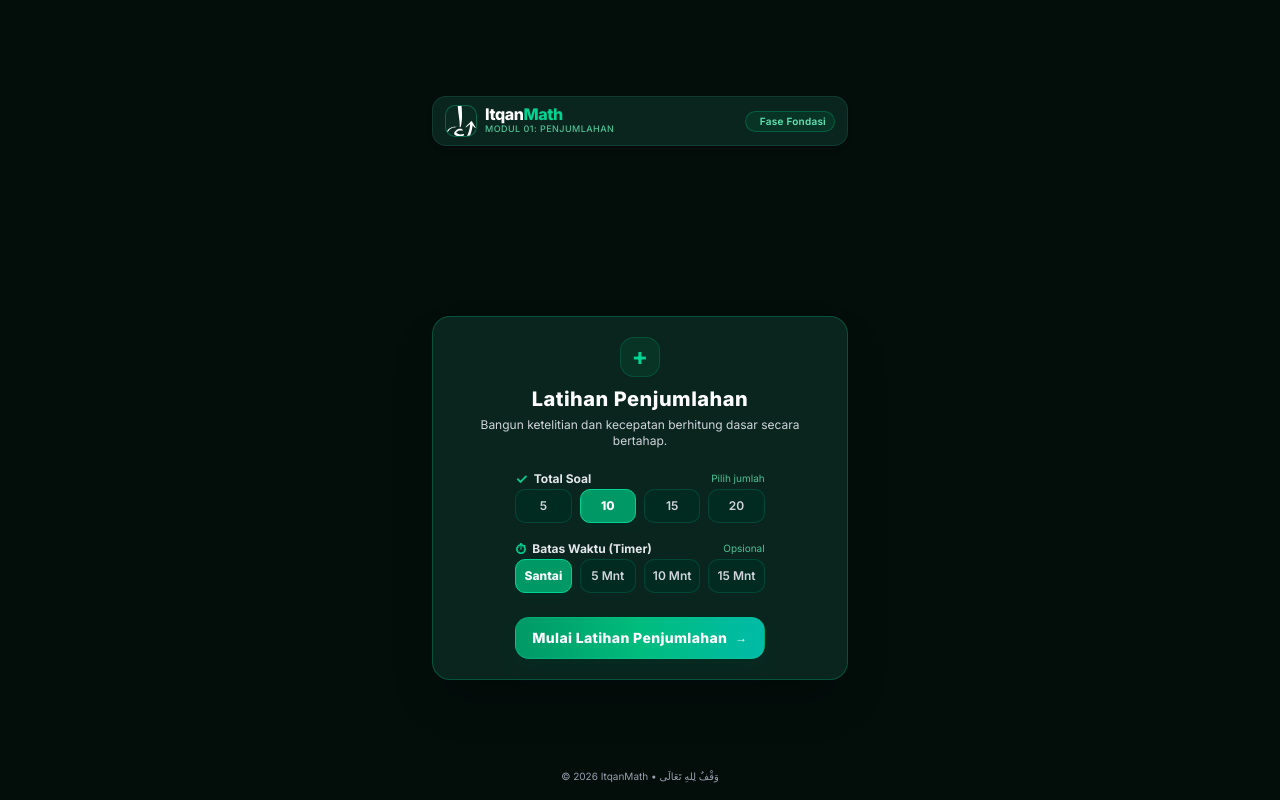
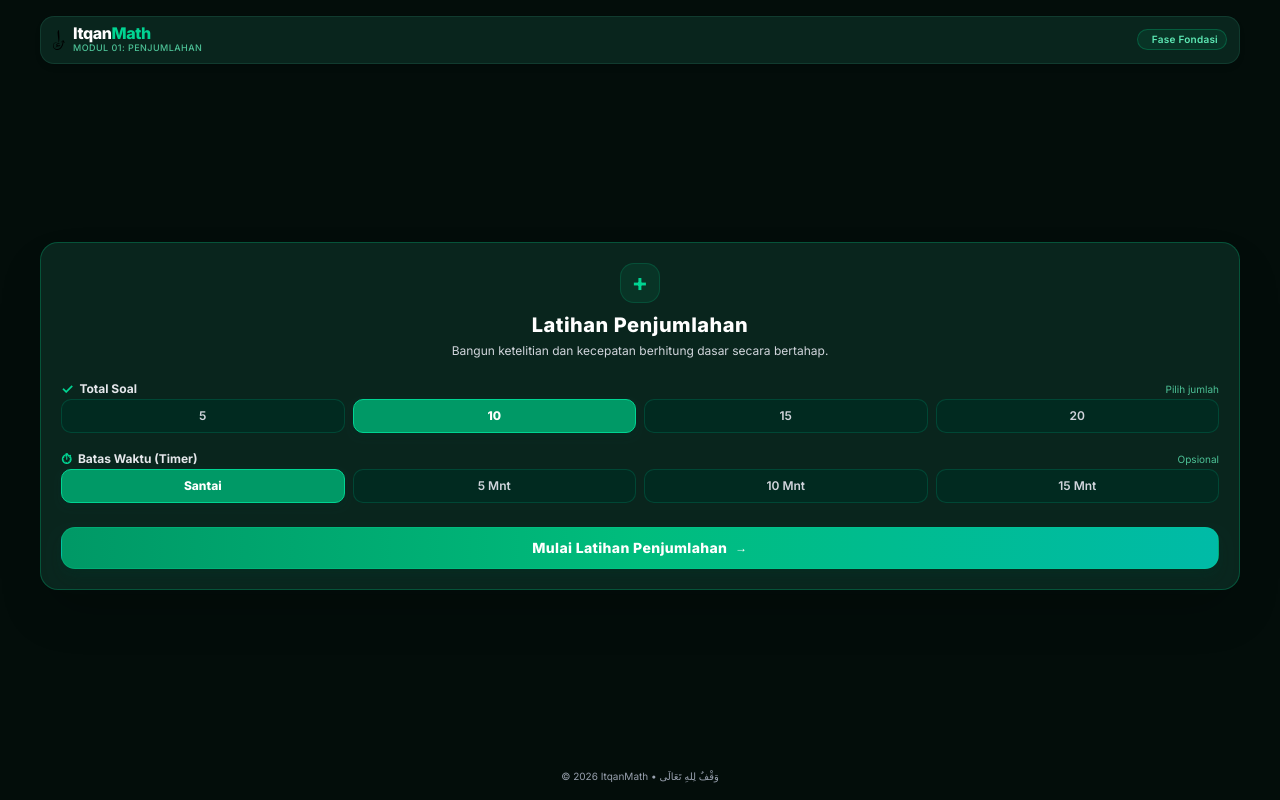
Before and after one commit to aqajade/reza-ui, a Next.js app: page / in a window 1280 px wide. Built offline with nearby package versions, Linux system fonts and the light colour scheme.

Commit message:
page-section modular main x composite + logo aspect

```diff
--- a/src/app/globals.css
+++ b/src/app/globals.css
@@ -8,8 +8,9 @@
 
 :root {
   --container-figma-max-width: 1440px;
-  --section-py-mobile: 2.5rem;
-  --section-py-desktop: 5rem;
+  /* vertical padding token */
+  --section-py-mobile: 16px; /*  */
+  --section-py-desktop: 16px; /* */
   /* horizontal padding token */
   --container-px-mobile: 1rem; /* 16px */
   --container-px-desktop: 7.5rem; /* 120px */
@@ -20,7 +21,8 @@
   --primary-300: #2e745d;
   --primary-400: #50836a;
   --primary-500: #146951;
-  --background: oklch(1 0 0);
+  /* --background: oklch(1 0 0); */
+  --background: #030d0a;
   --foreground: oklch(0.145 0 0);
   --card: oklch(1 0 0);
   --card-foreground: oklch(0.145 0 0);
@@ -154,7 +156,7 @@
 }
 
 @utility page-section {
-  @apply min-h-screen xl:min-h-auto py-(--section-py-mobile) lg:py-(--section-py-desktop);
+  @apply py-(--section-py-mobile) lg:py-(--section-py-desktop);
 }
 
 @utility custom-container {
--- a/src/components/layout/stack/BaseStack.tsx
+++ b/src/components/layout/stack/BaseStack.tsx
@@ -5,6 +5,8 @@ import { cn } from '@/lib/utils';
 import type { LayoutConfig } from '@/types/layout/base';
 
 export type StackConfigInput = LayoutConfig | { layout?: LayoutConfig };
+
+export const StackLayout = BaseStack;
 
 export type BaseStackProps = React.ComponentProps<'div'> & {
   config?: StackConfigInput;
@@ -24,11 +26,12 @@ export function BaseStack({
     config && 'layout' in config ? (config.layout as LayoutConfig) : (config as LayoutConfig);
   const direction = resolvedLayout?.stackDirection || stackDirection;
   const resolvedClass = resolvedLayout?.stackClass || stackClass;
+  const Element = (resolvedLayout?.stackElement || 'div') as React.ElementType;
 
   return (
-    <div
+    <Element
       className={cn(
-        'flex',
+        'flex min-h-0',
         direction === 'col' ? 'flex-col' : 'flex-row',
         'stack-layout',
         resolvedClass,
@@ -37,6 +40,6 @@ export function BaseStack({
       {...props}
     >
       {children}
-    </div>
+    </Element>
   );
 }
--- a/src/components/renderer/PageRenderer.tsx
+++ b/src/components/renderer/PageRenderer.tsx
@@ -41,13 +41,27 @@ export type SectionComponentProps<TData = never> = {
 /**
  * Visual registry Land ItqanMath — komponen PEMBUNGKUS tipis yang menelan
  * `data` kosong agar LandingItqanMath bebas dari noise kontrak renderer.
- * Tempat aman bila kelak ada props tambahan (mis. onStart) yang perlu
- * disuntikkan dari sisi server.
+ * headerData & footerData disuntikkan dari page.data di level renderer
+ * (satu-satunya tempat yang sah membaca multi-section data sekaligus —
+ * sesuai ADR 5: section sendiri DILARANG import landingPageData).
  */
 function LandingItqanMathSection({
+  data,
   className,
-}: SectionComponentProps<LandingPageData['landingItqanMath']>) {
-  return <LandingItqanMath data={{}} className={className} />;
+  headerData,
+  footerData,
+}: SectionComponentProps<LandingPageData['landingItqanMath']> & {
+  headerData?: LandingPageData['headerItqanMath'];
+  footerData?: LandingPageData['footerItqanMath'];
+}) {
+  return (
+    <LandingItqanMath
+      data={data}
+      headerData={headerData}
+      footerData={footerData}
+      className={className}
+    />
+  );
 }
 
 /**
@@ -90,11 +104,28 @@ export function PageRenderer({ page }: PageRendererProps) {
           return null;
         }
 
-        return createElement(SectionComponent, {
+        // Props dasar yang berlaku untuk semua section
+        const baseProps = {
           key: section.id,
           data: data[section.id],
           className: section.className,
-        });
+        };
+
+        // Props tambahan khusus LandingItqanMath: suntikkan data sibling section
+        // di sini (satu-satunya tempat sah membaca multi-section — ADR 5).
+        if (section.id === 'landingItqanMath') {
+          return (
+            <LandingItqanMathSection
+              key={section.id}
+              data={data.landingItqanMath}
+              headerData={data.headerItqanMath}
+              footerData={data.footerItqanMath}
+              className={section.className}
+            />
+          );
+        }
+
+        return createElement(SectionComponent, baseProps);
       })}
     </>
   );
--- /dev/null
+++ b/src/components/sections/FooterItqanMath.tsx
@@ -0,0 +1,15 @@
+// src/components/sections/FooterItqanMath.tsx
+import { SectionHeader } from '@/components/layout/header/SectionHeader';
+import { PageSection } from '@/components/layout/PageSection';
+
+/**
+ * FooterItqanMath – Zero‑props Server Component.
+ * Configuration is injected by the surrounding <DataInjector> in the parent.
+ */
+export function FooterItqanMath() {
+  return (
+    <PageSection>
+      <SectionHeader />
+    </PageSection>
+  );
+}
--- a/src/components/sections/HeaderItqanMath.tsx
+++ b/src/components/sections/HeaderItqanMath.tsx
@@ -1,41 +1,30 @@
+// src/components/sections/HeaderItqanMath.tsx
 import { SectionBadge } from '@/components/layout/badge/SectionBadge';
 import { CustomContainer } from '@/components/layout/CustomContainer';
-import { DataInjector } from '@/components/layout/DataInjector';
 import { ContentHeader } from '@/components/layout/header/ContentHeader';
 import { ImageContainer } from '@/components/layout/ImageContainer';
 import { PageSection } from '@/components/layout/PageSection';
 import { ContentStack } from '@/components/layout/stack/ContentStack';
 import { SectionStack } from '@/components/layout/stack/SectionStack';
-import type { LandingPageData } from '@/types/layout/landing-page';
-
-export type HeaderItqanMathProps = {
-  data: LandingPageData['headerItqanMath'];
-};
 
 /**
- * HeaderItqanMath
- *
- * 100% Server Component murni (RSC) & Data-Driven sesuai doktrin rscoclsddsddryzaapfpsmbip.
- * Menggunakan <DataInjector data={data}> untuk auto-injection zero-props ke primitif semantik.
- * Murni Zero Hardcode Class & Zero Micro-Props Drilling.
+ * HeaderItqanMath – Zero‑props Server Component.
+ * All configuration is injected by the surrounding <DataInjector> in the parent.
  */
-export function HeaderItqanMath({ data }: HeaderItqanMathProps) {
+export function HeaderItqanMath() {
   return (
-    <DataInjector data={data}>
     <PageSection>
       <CustomContainer>
         <SectionStack>
-            {/* Sisi Kiri: Logo + Title & Subtitle */}
+          {/* Left side: logo + title & subtitle */}
           <ContentStack>
             <ImageContainer />
             <ContentHeader />
           </ContentStack>
-
-            {/* Sisi Kanan: SectionBadge Status (Auto-Injected Zero-Props) */}
+          {/* Right side: auto‑injected SectionBadge */}
           <SectionBadge />
         </SectionStack>
       </CustomContainer>
     </PageSection>
-    </DataInjector>
   );
 }
--- a/src/components/sections/LandingItqanMath.tsx
+++ b/src/components/sections/LandingItqanMath.tsx
@@ -1,69 +1,71 @@
 // ⚠️ TANPA 'use client' — ini induk dari pola "Client Leaf".
 // Section ini 100% Server Component. Interaktivitas (state, klik, submit)
 // DIAMANKAN di <PracticeSetup> (client leaf) di ujung render tree.
-import * as React from 'react';
-
 import { CustomContainer } from '@/components/layout/CustomContainer';
+import { DataInjector } from '@/components/layout/DataInjector';
 import { PageSection } from '@/components/layout/PageSection';
-import { CardStack } from '@/components/layout/stack/CardStack';
+import { FooterItqanMath } from '@/components/sections/FooterItqanMath';
 import { HeaderItqanMath } from '@/components/sections/HeaderItqanMath';
 import { PracticeSetup } from '@/components/ui/PracticeSetup';
-import { landingPageData } from '@/data/landing-page';
-import { cn } from '@/lib/utils';
+import type { LandingPageData } from '@/types/layout/landing-page';
+
+import { SectionHeader } from '../layout/header/SectionHeader';
+import { SectionStack } from '../layout/stack/SectionStack';
 
 export type LandingItqanMathProps = {
-  data?: Record<string, never>;
-  headerData?: typeof landingPageData.headerItqanMath;
+  data: LandingPageData['landingItqanMath'];
+  headerData?: LandingPageData['headerItqanMath'];
+  footerData?: LandingPageData['footerItqanMath'];
   className?: string;
 };
 
+/**
+ * LandingItqanMath
+ *
+ * 100% Server Component murni (RSC) & Data-Driven sesuai doktrin rscoclsddsddryzaapfpsmbip.
+ *
+ * Memanfaatkan <DataInjector data={data} slots={...}> untuk auto-injection props
+ * deklaratif (Zero-Props) lintas 3 section berbeda:
+ *   - data            → landingItqanMath (konteks default: PageSection, SectionStack, SectionHeader)
+ *   - slots.HeaderItqanMath → headerItqanMath  (konteks swap: seluruh sub-tree HeaderItqanMath)
+ *   - slots.FooterItqanMath → footerItqanMath  (konteks swap: seluruh sub-tree FooterItqanMath)
+ *
+ * Tidak ada props manual, tidak ada import data langsung di section (ADR 5).
+ */
 export function LandingItqanMath({
-  headerData = landingPageData.headerItqanMath,
-  className,
+  data,
+  headerData,
+  footerData,
 }: LandingItqanMathProps) {
   return (
-    <PageSection
-      sectionElement='section'
-      className={cn(
-        'flex h-screen w-screen flex-col justify-between overflow-hidden bg-[#030D0A] p-2 text-gray-100 select-none sm:p-4',
-        className
-      )}
+    <DataInjector
+      data={data}
+      slots={{
+        HeaderItqanMath: headerData,
+        FooterItqanMath: footerData,
+      }}
     >
-      <CustomContainer containerClass='w-full max-w-md mx-auto flex flex-col h-full justify-between'>
-        {/* 1. Header Modular (Logo + Title + Badge Status) */}
-        <HeaderItqanMath data={headerData} />
-
-        {/* 2. Main Card Container (Glass Card Form Setup) */}
-        <main className='my-auto flex min-h-0 w-full flex-1 flex-col justify-center'>
-          <CardStack className='flex flex-col justify-between gap-4 rounded-2xl border border-emerald-500/30 bg-[#0B2B22]/85 p-4 shadow-2xl backdrop-blur-md sm:p-5'>
+      <PageSection>
+        <CustomContainer>
+          {/* 1. Header Modular (Logo + Title + Badge Status)
+              DataInjector auto-swap ke slots.HeaderItqanMath untuk seluruh sub-tree ini. */}
+          <HeaderItqanMath />
+          {/* 2. Main Card Container (Glass Card Form Setup)
+              Injeksi dari data.section (konteks default landingItqanMath). */}
+          <SectionStack>
             {/* Icon & Judul Topik Utama */}
-            <div className='flex flex-col items-center gap-1 text-center'>
-              <div className='mb-1 inline-flex h-10 w-10 items-center justify-center rounded-xl border border-emerald-500/20 bg-emerald-500/10 text-emerald-400'>
-                <span className='text-2xl leading-none font-bold'>+</span>
-              </div>
-              <h1 className='text-lg font-extrabold tracking-wide text-white sm:text-xl'>
-                Latihan Penjumlahan
-              </h1>
-              <p className='text-xs text-gray-300'>
-                Bangun ketelitian dan kecepatan berhitung dasar secara bertahap.
-              </p>
-            </div>
-
+            <SectionHeader />
             {/* 🌱 CLIENT BOUNDARY — satu-satunya daun yang "use client".
-                Form ini di-serialisasi KOSONG ke browser: semua label &
-                opsi dirender di server sebagai children. JS klien hanya
-                memuat state total/timer. */}
+                  Form ini di-serialisasi KOSONG ke browser: semua label &
+                  opsi dirender di server sebagai children. JS klien hanya
+                  memuat state total/timer. */}
             <PracticeSetup />
-          </CardStack>
-        </main>
-
-        {/* 3. Footer Ringkas */}
-        <footer className='mt-2 w-full shrink-0 text-center'>
-          <p className='text-[10px] text-gray-400'>
-            &copy; 2026 ItqanMath • وَقْفٌ لِلهِ تَعَالَى
-          </p>
-        </footer>
-      </CustomContainer>
-    </PageSection>
+          </SectionStack>
+          {/* 3. Footer Modular
+              DataInjector auto-swap ke slots.FooterItqanMath untuk seluruh sub-tree ini. */}
+          <FooterItqanMath />
+        </CustomContainer>
+      </PageSection>
+    </DataInjector>
   );
 }
--- a/src/components/sections/Services.tsx
+++ b/src/components/sections/Services.tsx
@@ -33,7 +33,7 @@ export function Services({ className }: ServicesProps) {
               //   key={index}
               //   className={section.card.layout.stackClass}
               // >
-              <CardStack key={index} className={section.card.layout.stackClass}>
+              <CardStack key={index} className={section.card?.layout?.stackClass}>
                 {/* Distribusi 3 teks internal kartu (Mendukung auto-highlight span) */}
                 <SectionHeader
                   config={{
--- a/src/data/landing-page.ts
+++ b/src/data/landing-page.ts
@@ -12,10 +12,33 @@ import trackingImg from '@/../public/images/tracking/trackingg.png';
 import { LandingPageData } from '@/types/layout/landing-page';
 // import { RawImageConfig } from '@/types/layout/page-config';
 export const landingPageData: LandingPageData = {
-  // Section Setup Generator ItqanMath (Fase 1 MVP).
-  // Payloadnya kosong by design: seluruh konten dirender server-side, sementara
-  // state interaktif hidup di client leaf <PracticeSetup>. Lihat PageRenderer.
-  landingItqanMath: {},
+  landingItqanMath: {
+    section: {
+      layout: {
+        id: 'landing-itqan-math',
+        sectionElement: 'section',
+        sectionClass:
+          'page-section h-dvh',
+        containerClass:
+          'flex flex-col h-full justify-between',
+        stackClass:
+          'flex flex-col justify-between gap-4 rounded-2xl border border-emerald-500/30 bg-[#0B2B22]/85 p-4 shadow-2xl backdrop-blur-md sm:p-5',
+        stackElement:
+          'main',
+      },
+      header: {
+        headerClass: 'flex flex-col items-center gap-1 text-center',
+        descriptionIntro: '+',
+        descriptionIntroClass:
+          'mb-1 inline-flex h-10 w-10 items-center justify-center rounded-xl border border-emerald-500/20 bg-emerald-500/10 text-emerald-400 text-2xl leading-none font-bold',
+        title: 'Latihan Penjumlahan',
+        titleClass: 'text-lg font-extrabold tracking-wide text-white sm:text-xl',
+        description:
+          'Bangun ketelitian dan kecepatan berhitung dasar secara bertahap.',
+        descriptionClass: 'text-xs text-gray-300',
+      },
+    },
+  },
 
   headerItqanMath: {
     section: {
@@ -23,7 +46,7 @@ export const landingPageData: LandingPageData = {
         id: 'header-itqan-math',
         stackDirection: 'row',
         sectionElement: 'header',
-        sectionClass:'mb-2 w-full shrink-0 select-none',
+        sectionClass:'py-0',
         containerClass: 'w-full flex items-center justify-between rounded-xl border border-[#123D31]/90 bg-[#0B2B22]/85 px-3 py-2 shadow-md backdrop-blur-md',
         stackClass: 'flex w-full items-center justify-between',
       },
@@ -49,19 +72,25 @@ export const landingPageData: LandingPageData = {
         alt: 'ItqanMath Logo',
         minWidth: 12,
         maxWidth: 12,
-        aspectRatio: '1/1',
+        aspectRatio: '250/417',
         priority: true,
         containerClass:
-          'flex h-8 w-8 shrink-0 items-center justify-center rounded-lg border border-emerald-500/40 bg-[#0B2B22] p-1 shadow-inner',
-        elementClass: 'invert',
+          '',
+        elementClass: '',
       },
     },
   },
 
   footerItqanMath: {
     section: {
+      layout: {
+        id: 'footer-itqan-math',
+        sectionElement: 'footer',
+        sectionClass: 'py-0 text-center',
+      },
       header: {
-        title: '© 2026 ItqanMath • وَقْفٌ لِلهِ تَعَالَى',
+        description: '© 2026 ItqanMath • وَقْفٌ لِلهِ تَعَالَى',
+        descriptionClass: 'text-[10px] text-gray-400',
       },
     },
   },
@@ -524,60 +553,49 @@ export const landingPageData: LandingPageData = {
     },
   },
 
-  // /** 12. FOOTER SECTION */ta
-  footer: {
-    section: {
-      layout: {
-        id: 'footer',
-        sectionElement: 'footer', //
-        stackClass:
-          'gap-[clamp(60px,14.9570px+11.4613vw,180px)] text-primary-400',
-      },
-      header: {
-        //
-        headerClass: 'text-left gap-[clamp(15px,7.4928px+1.9102vw,35px)]',
-        title: 'Connect with us today for \n seamless logistics support!', //
-        titleClass:
-          'text-[clamp(55px,51.2464px+0.9551vw,65px)] leading-[clamp(50px,48.1232px+0.4776vw,55px)] order-2 font-black',
-        subTitle: 'Freight Forwarding Solutions',
-        //
-        subTitleClass:
-          'text-[clamp(22px,20.8739px+0.2865vw,25px)] order-1 font-black ',
-      },
-    },
-    content: {
-      layout: {
-        //8
-        stackClass: 'gap-2 lg:flex-row lg:justify-between lg:items-end',
-      },
-      header: {
-        headerClass: 'text-left',
-        title: 'GET IN TOUCH NOW',
-        //  8
-        titleClass: 'text-[clamp(22px,20.4986px+0.3820vw,26px)] font-bold pb-2',
-        descriptionIntro: 'Phone: +62 21 8285 0201',
-        description: 'Mobile (WhatsApp): +62 877 8787 3352',
-        descriptionOutro: 'Email: sales@tuilogis.com',
-      },
-    },
-    detail: {
-      header: {
-        headerClass: 'text-left',
-        descriptionIntro: 'Address: Jl. Padang No. 5A, Kel. Pasar Manggis',
-        descriptionOutro: 'Kec. Setiabudi Jakarta Selatan, Indonesia',
-      },
-    },
-  },
-  // /** 13. TEST  SECTION */ta
-  test: {
-    section: {
-      layout: {
-        id: 'fittest',
-        sectionElement: 'header',
-        stackClass:
-          'gap-[clamp(60px,14.9570px+11.4613vw,180px)] text-primary-400',
-        containerClass: 'bg-blue',
-      },
-    },
-  },
+  // /** 12. FOOTER SECTION – Legacy TUI, dinonaktifkan */
+  // footer: {  //   section: {
+  //     layout: {
+  //       id: 'footer',
+  //       sectionElement: 'footer',
+  //       stackClass: 'gap-[clamp(60px,14.9570px+11.4613vw,180px)] text-primary-400',
+  //     },
+  //     header: {
+  //       headerClass: 'text-left gap-[clamp(15px,7.4928px+1.9102vw,35px)]',
+  //       title: 'Connect with us today for \n seamless logistics support!',
+  //       titleClass: 'text-[clamp(55px,51.2464px+0.9551vw,65px)] leading-[clamp(50px,48.1232px+0.4776vw,55px)] order-2 font-black',
+  //       subTitle: 'Freight Forwarding Solutions',
+  //       subTitleClass: 'text-[clamp(22px,20.8739px+0.2865vw,25px)] order-1 font-black ',
+  //     },
+  //   },
+  //   content: {
+  //     layout: { stackClass: 'gap-2 lg:flex-row lg:justify-between lg:items-end' },
+  //     header: {
+  //       headerClass: 'text-left',
+  //       title: 'GET IN TOUCH NOW',
+  //       titleClass: 'text-[clamp(22px,20.4986px+0.3820vw,26px)] font-bold pb-2',
+  //       descriptionIntro: 'Phone: +62 21 8285 0201',
+  //       description: 'Mobile (WhatsApp): +62 877 8787 3352',
+  //       descriptionOutro: 'Email: sales@tuilogis.com',
+  //     },
+  //   },
+  //   detail: {
+  //     header: {
+  //       headerClass: 'text-left',
+  //       descriptionIntro: 'Address: Jl. Padang No. 5A, Kel. Pasar Manggis',
+  //       descriptionOutro: 'Kec. Setiabudi Jakarta Selatan, Indonesia',
+  //     },
+  //   },
+  // },
+  // /** 13. TEST SECTION – Legacy TUI, dinonaktifkan */
+  // test: {
+  //   section: {
+  //     layout: {
+  //       id: 'fittest',
+  //       sectionElement: 'header',
+  //       stackClass: 'gap-[clamp(60px,14.9570px+11.4613vw,180px)] text-primary-400',
+  //       containerClass: 'bg-blue',
+  //     },
+  //   },
+  // },
 };
--- a/src/types/layout/base.ts
+++ b/src/types/layout/base.ts
@@ -25,6 +25,7 @@ export type LayoutConfig = {
   id?: string; //id superoptional u/ case animation aja
   stackDirection?: 'col' | 'row';
   stackClass?: string;
+  stackElement?: 'div' | 'main' | 'header' | 'footer' | 'section' | 'aside';
 };
 
 export type HeaderConfig = {
--- a/src/types/layout/landing-page.ts
+++ b/src/types/layout/landing-page.ts
@@ -50,25 +50,46 @@ export type LandingPageData = {
    * di-hardcode di dalam komponen agar tetap Server Component (zero JS klien
    * untuk konten statis). Key ini WAJIB terdaftar di LandingPageSectionId.
    */
-  landingItqanMath: Record<string, never>;
+  landingItqanMath: {
+    section: SectionConfig & {
+      layout: LayoutConfig & {
+        sectionElement: 'section';
+        sectionClass: string;
+        containerClass: string;
+        stackClass: string;
+        stackElement: 'main';
+      };
+      header: HeaderConfig & {
+        title: string;
+        description: string;
+      };
+    };
+  };
 
-  headerItqanMath: { //types sesuai nama section camelCase
-    section: SectionConfig & { //flexbox terluar (row, membagi dua untuk logo+title sisi kiri dan badge sisi kanan)
-      layout: LayoutConfig & { //pengaturan elemen semantik sekiranya dibutuhkan, direction nya (by default udah col tambahin stackDirection kalau emang butuh row), containerClass u/ atur max-width sekiranya beda dari ukuran lainnya (karena ini elemen semantik yg bukan div jadi aman nya dikasih aja biar kita lebih aware nanti tolong bantu catat di note /.ai ya terkait section untuk halaman yg bukan div wajibkan aja containerClass karena gatau apa butuh w-full atau gimana nya)
+  headerItqanMath: {
+    //types sesuai nama section camelCase
+    section: SectionConfig & {
+      //flexbox terluar (row, membagi dua untuk logo+title sisi kiri dan badge sisi kanan)
+      layout: LayoutConfig & {
+        //pengaturan elemen semantik sekiranya dibutuhkan, direction nya (by default udah col tambahin stackDirection kalau emang butuh row), containerClass u/ atur max-width sekiranya beda dari ukuran lainnya (karena ini elemen semantik yg bukan div jadi aman nya dikasih aja biar kita lebih aware nanti tolong bantu catat di note /.ai ya terkait section untuk halaman yg bukan div wajibkan aja containerClass karena gatau apa butuh w-full atau gimana nya)
         stackDirection: 'row';
         sectionElement: 'header';
-        sectionClass: string
+        sectionClass: string;
         containerClass: string;
       };
-      header: HeaderConfig & { //ini untuk value di badge nya
+      header: HeaderConfig & {
+        //ini untuk value di badge nya
         title: string;
       };
     };
-    content: BaseLayoutConfig & { //ini untuk scope logo+title
-      layout: LayoutConfig & { //atur row krn logo+title kirikanan
+    content: BaseLayoutConfig & {
+      //ini untuk scope logo+title
+      layout: LayoutConfig & {
+        //atur row krn logo+title kirikanan
         stackDirection: 'row';
       };
-      header: HeaderConfig & { //untuk tulisan ItqanMath pake title tulisan bawahnya pakai desc, aku udah sediakan title subTitle descriptionIntro description descriptionOutro, jadi kalau butuh 5 jenis teks yg beda dalam 1 scope tinggal diatur aja
+      header: HeaderConfig & {
+        //untuk tulisan ItqanMath pake title tulisan bawahnya pakai desc, aku udah sediakan title subTitle descriptionIntro description descriptionOutro, jadi kalau butuh 5 jenis teks yg beda dalam 1 scope tinggal diatur aja
         title: string;
         description: string;
       };
@@ -77,9 +98,13 @@ export type LandingPageData = {
   };
 
   footerItqanMath: {
-    section: BaseLayoutConfig & {
+    section: SectionConfig & {
+      layout: LayoutConfig & {
+        sectionElement: 'footer';
+        sectionClass: string;
+      };
       header: HeaderConfig & {
-        title: string;
+        description: string;
       };
     };
   };
@@ -215,42 +240,43 @@ export type LandingPageData = {
   //   };
   // };
 
-  // /** 11. Footer Section: Area CTA Hubungi Kami, Kredit Hak Cipta, dan Detail Alamat Kontak */
-  footer: {
-    section: SectionConfig & {
-      layout: LayoutConfig & {
-        sectionElement: 'footer';
-      };
-      header: HeaderConfig & {
-        title: string;
-        subTitle: string;
-      };
-    };
-    content: BaseLayoutConfig & {
-      header: HeaderConfig & {
-        title: string;
-        descriptionIntro: string;
-        description: string;
-        descriptionOutro: string;
-      };
-    };
-    detail: LayoutConfig & {
-      header: HeaderConfig & {
-        descriptionIntro: string;
-        descriptionOutro: string;
-      };
-    };
-  };
+  // /** 11. Footer Section: Legacy TUI – dinonaktifkan */
+  // footer: {
+  //   section: SectionConfig & {
+  //     layout: LayoutConfig & {
+  //       sectionElement: 'footer';
+  //     };
+  //     header: HeaderConfig & {
+  //       title: string;
+  //       subTitle: string;
+  //     };
+  //   };
+  //   content: BaseLayoutConfig & {
+  //     header: HeaderConfig & {
+  //       title: string;
+  //       descriptionIntro: string;
+  //       description: string;
+  //       descriptionOutro: string;
+  //     };
+  //   };
+  //   detail: LayoutConfig & {
+  //     header: HeaderConfig & {
+  //       descriptionIntro: string;
+  //       descriptionOutro: string;
+  //     };
+  //   };
+  // };
 
-  test: {
-    section: SectionConfig & {
-      layout: {
-        sectionElement: 'header';
-        containerClass: string;
-        stackClass: string;
-      };
-    };
-  };
+  // test: Legacy TUI – dinonaktifkan
+  // test: {
+  //   section: SectionConfig & {
+  //     layout: {
+  //       sectionElement: 'header';
+  //       containerClass: string;
+  //       stackClass: string;
+  //     };
+  //   };
+  // };
 };
 
 // Gabungan SSOT untuk halaman lengkap:
```
Also changed, not shown: src/components/layout/DataInjector.tsx (+46 -22 lines), src/components/sections/Footer.tsx (+6 -1 lines). Lines whose indentation alone changed are shown as unchanged.
